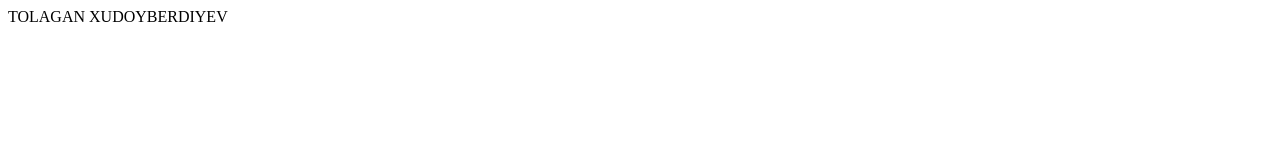
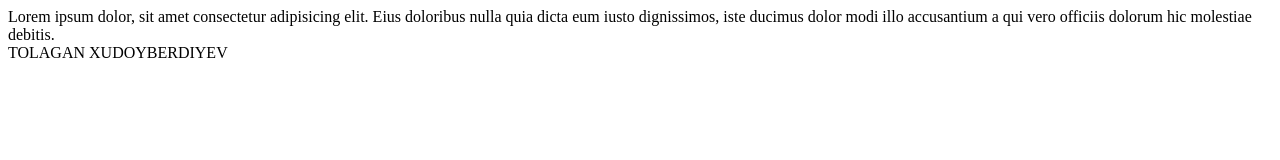
Before and after one commit to muhammad-jon/re-test-git, a plain HTML site: page index.html in a window 1280 px wide. Drawn offline with Linux system fonts and the light colour scheme.

Commit message:
fdsfsdfdasfdsaf

```diff
--- a/index.html
+++ b/index.html
@@ -11,7 +11,10 @@
 <body>
 
     <!-- palonchiniki  -->
-    <header></header>
+    <header>
+        Lorem ipsum dolor, sit amet consectetur adipisicing elit. Eius doloribus nulla quia dicta eum iusto dignissimos,
+        iste ducimus dolor modi illo accusantium a qui vero officiis dolorum hic molestiae debitis.
+    </header>
 
     <!-- pistonchi -->
     <section class="about"></section>
```
